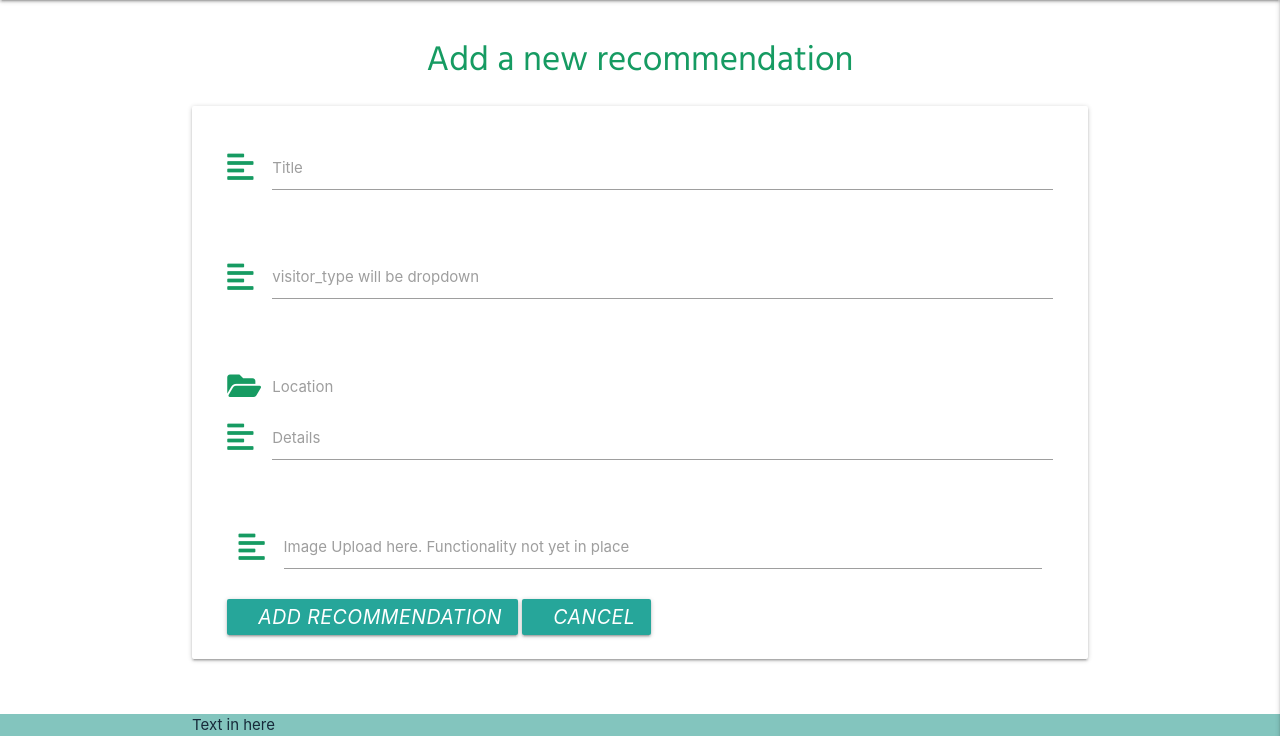
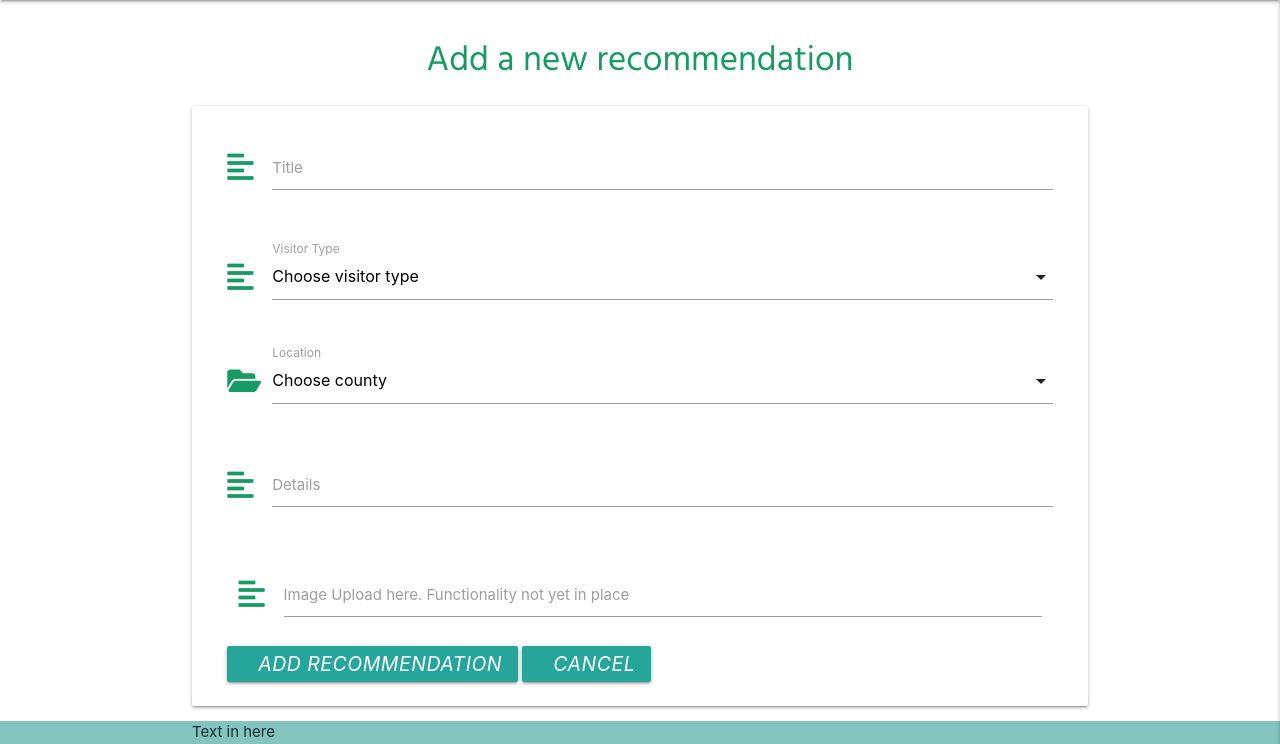
Before and after one commit to LisaHackett97/HiddenIrishTravels, a Flask app: page /add_recommendation in a window 1280 px wide. Shown: the part 64-808 px from the top of the page. Run offline with Flask 2, Linux system fonts and the light colour scheme; data that the repository does not hold is empty; some libraries are stand-ins or nearby versions.

Commit message:
Update functionality for dropdown on add new,add js select script

```diff
--- a/app.py
+++ b/app.py
@@ -1,8 +1,7 @@
 import os
 from flask import (
     Flask, flash, render_template, url_for,
-    redirect, request, session)
-
+    redirect, request, session, url_for)
 from flask_pymongo import PyMongo
 from bson.objectid import ObjectId
 from werkzeug.security import generate_password_hash, check_password_hash
@@ -11,8 +10,6 @@ if os.path.exists("env.py"):
 
 
 app = Flask(__name__)
-
-
 
 app.config["MONGO_DBNAME"] = os.environ.get("MONGO_DBNAME")
 app.config["MONGO_URI"] = os.environ.get("MONGO_URI")
@@ -89,19 +86,11 @@ def registration():
 
 @app.route("/add_recommendation", methods=["GET", "POST"])
 def add_recommendation():
-    if request.method == "POST":
-        recommendation = {
-            "title": request.form.get("title"),
-            "visitor_type": request.form.get("visitor_type"),
-            "location": request.form.get("location"),
-            "details": request.form.get("details"),
-            "created_by": session["user"]
-        }
-        mongo.db.tasks.insert_one(recommendation)
-        flash("Successfully added")
-        return redirect(url_for("home"))
-    location = mongo.db.location.find().sort("location_name", 1)
-    return render_template('add_recommendation.html', location=location)
+    locations = mongo.db.locations.find().sort("location_name", 1)
+    visitor_type = mongo.db.visitor_type.find().sort("visitor_type", 1)
+    return render_template(
+        "add_recommendation.html",
+        visitor_type=visitor_type, locations=locations)
 
 
 @app.route("/logout")
--- a/static/js/script.js
+++ b/static/js/script.js
@@ -15,6 +15,7 @@ $(document).ready(function () {
         edge: "right"
     });
     $(".collapsible").collapsible();
+    $("select").formSelect();
 });
 
 /* code for password confirm from this post
--- a/templates/add_recommendation.html
+++ b/templates/add_recommendation.html
@@ -19,9 +19,13 @@
      <div class="row">
      <div class="input-field col s12">
         <i class="fas fa-align-left prefix"></i>
-        <textarea id="visitor_type" name="visitor_type " minlength="5" maxlength="200"
-            class="materialize-textarea validate" required></textarea>
-        <label for="visitor_type ">visitor_type will be dropdown</label>
+        <select name="visitor_type" id="visitor_type" class="validate" required>
+            <option value="" disable selected>Choose visitor type</option>
+            {% for visitor in visitor_type %}
+                <option value="{{ visitor.visitor_type }}">{{ visitor.visitor_type }}</option>
+            {% endfor %}
+        </select>
+        <label for="visitor_type ">Visitor Type</label>
         </div>
     </div>
       <!-- location input field -->
@@ -30,11 +34,11 @@
             <i class="fas fa-folder-open prefix"></i>
             <select id="location_name" name="location_name" class="validate" required>
                 <option value="" disabled selected>Choose county</option>
-                    {% for county in location %}
-                        <option value="{{ county.location_name }}">{{ county.location_name }}</option>
+                    {% for location in locations %}
+                        <option value="{{ location.location_name }}">{{ location.location_name }}</option>
                     {% endfor %}
             </select>
-            <label for="location">Location</label>
+            <label for="location_name">Location</label>
         </div>
     </div>
 
--- a/templates/home.html
+++ b/templates/home.html
@@ -24,7 +24,7 @@
                 </div>
                 <div class="card-content">
                     <h5 id="recommend-title"> {{recommendation.title}}</h5>
-                    <p> <i class="fas fa-location-arrow"></i> {{ recommendation.location }} </p>
+                    <p> <i class="fas fa-location-arrow"></i> {{ recommendation.location_name }} </p>
                     <p> <i class="fas fa-info"> </i> {{ recommendation.visitor_type }}</p>
                     <p id="recommend-details"><i class="fas fa-comment"></i> {{ recommendation.details }}</p>
                 </div>
```
Also changed, not shown: static/css/style.css (line endings or trailing spaces).
